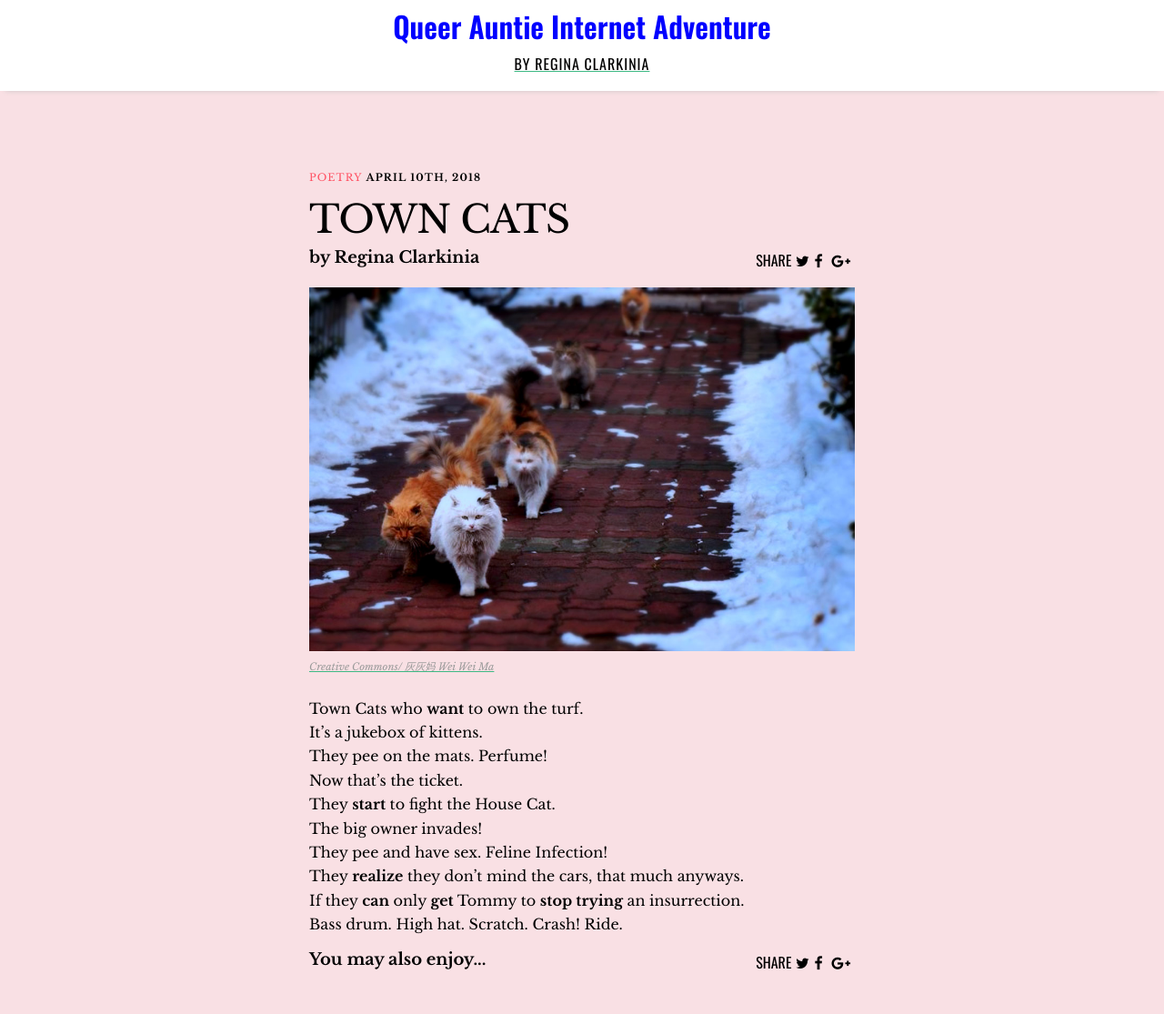
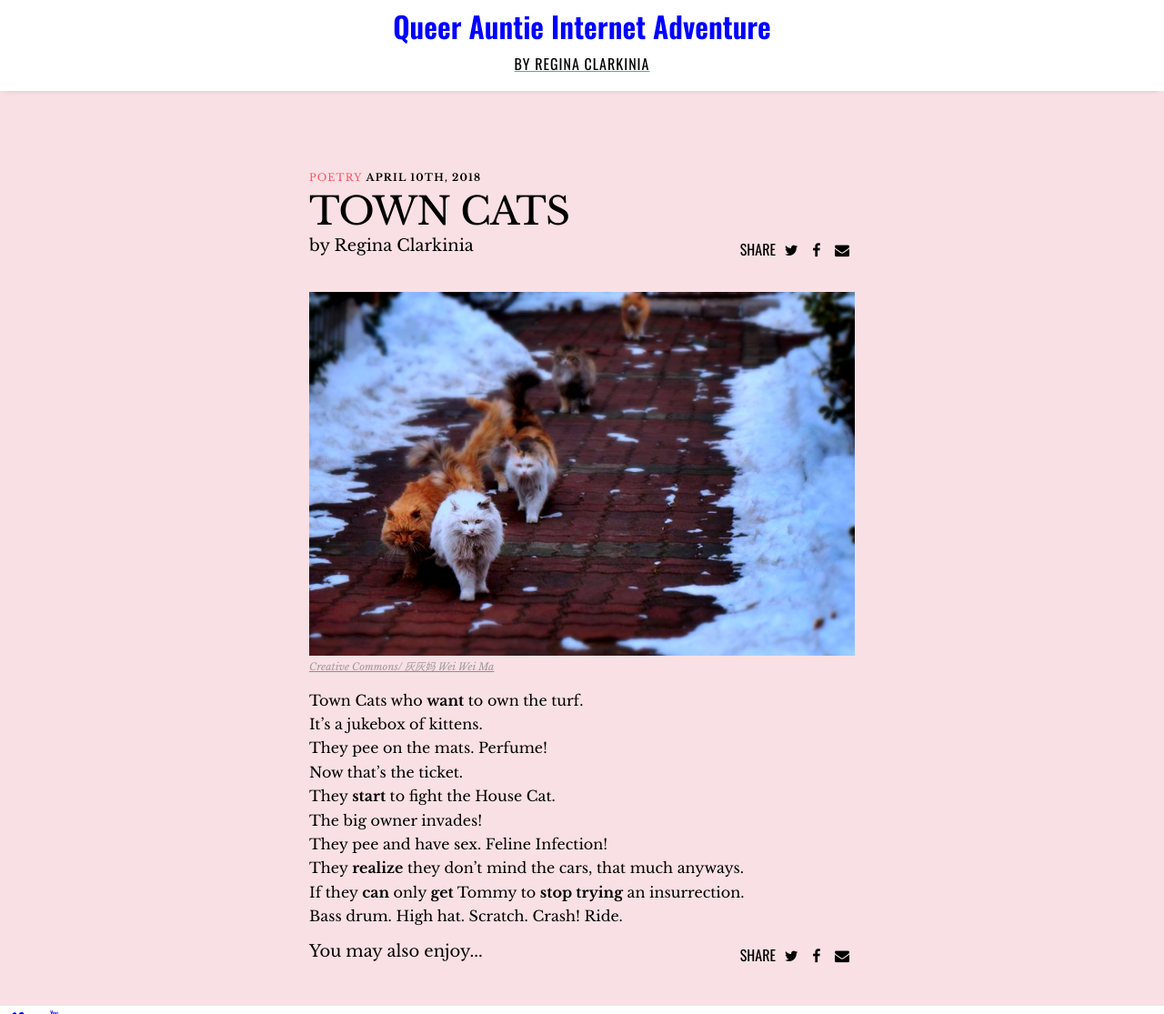
Before and after one commit to Clarkinia/queer-auntie-adventure, a Jekyll site: the page built from _posts/2018-04-10-Town-Cats.md, in a window 1280 px wide and 1115 px high. Shown: the whole window at 91% size. Built offline with Jekyll 4.4.1, drawn with Linux system fonts in a browser that asks for light colours; nearby versions of some CDN libraries; a style sheet for code colours, icons or effects is not loaded.

Commit message:
social share

```diff
--- a/_layouts/post.html
+++ b/_layouts/post.html
@@ -33,7 +33,7 @@
   </h1>
   </div>
 
-  <div class="post-share">
+  <div class="upper-post-share">
     <div class="sharing-icons">
       SHARE
       <!--
@@ -43,9 +43,8 @@
       //some stuff
       -->
       <a href="https://twitter.com/intent/tweet?text={{ page.title }}&amp;url={{ "https://www.queerauntie.com" }}{{ page.url }}&amp;via={{ site.data.authors.primary.twitter }}"target="_blank"><i class="fa fa-twitter" aria-hidden="true"></i></a>
-      <a href="https://www.facebook.com/sharer/sharer.php?u={{ site.github.url }}{{ page.url }}&amp;title={{ page.title }}" target="_blank"><i class="fa fa-facebook" aria-hidden="true"></i></a>
-      <a href="https://plus.google.com/share?url={{ site.github.url }}{{ page.url }}" target="_blank"><i class="fa fa-google-plus" aria-hidden="true"></i></a>
-
+      <a href="https://www.facebook.com/sharer/sharer.php?u={{ "https://www.queerauntie.com" }}{{ page.url }}&amp;title={{ page.title }} target="_blank"><i class="fa fa-facebook" aria-hidden="true"></i></a>
+      <a href="mailto:?&amp;subject={{ page.title }}&amp;body=Check%20out%20this%20post%20I%20just%20read%0D%0A{{ "https://www.queerauntie.com" }}{{ page.url }}&amp; target="_top"> <i class="fa fa-envelope" aria-hidden="true"></i> </a>
     </div>
   </div>
 
@@ -77,13 +76,13 @@
     {{ content }}
   </article>
 
-  <div class="post-share">
+  <div class="lower-post-share">
     <!--<div class="post-date">Feel free to share!</div>-->
     <div class="sharing-icons">
       SHARE
-      <a href="https://twitter.com/intent/tweet?text={{ page.title }}&amp;url={{ site.github.url }}{{ page.url }}&amp;via={{ site.data.authors.primary.twitter }}" target="_blank"><i class="fa fa-twitter" aria-hidden="true"></i></a>
-      <a href="https://www.facebook.com/sharer/sharer.php?u={{ site.github.url }}{{ page.url }}&amp;title={{ page.title }}" target="_blank"><i class="fa fa-facebook" aria-hidden="true"></i></a>
-      <a href="https://plus.google.com/share?url={{ site.github.url }}{{ page.url }}" target="_blank"><i class="fa fa-google-plus" aria-hidden="true"></i></a>
+      <a href="https://twitter.com/intent/tweet?text={{ page.title }}&amp;url={{ "https://www.queerauntie.com" }}{{ page.url }}&amp;via={{ site.data.authors.primary.twitter }}"target="_blank"><i class="fa fa-twitter" aria-hidden="true"></i></a>
+      <a href="https://www.facebook.com/sharer/sharer.php?u={{ "https://www.queerauntie.com" }}{{ page.url }}&amp;title={{ page.title }} target="_blank"><i class="fa fa-facebook" aria-hidden="true"></i></a>
+      <a href="mailto:?&amp;subject={{ page.title }}&amp;body=Check%20out%20this%20post%20I%20just%20read%0D%0A{{ "https://www.queerauntie.com" }}{{ page.url }}&amp; target="_top"> <i class="fa fa-envelope" aria-hidden="true"></i> </a>
     </div>
   </div>
 
--- a/assets/css/_sass/_base.scss
+++ b/assets/css/_sass/_base.scss
@@ -35,9 +35,10 @@
 }
 h2 {
   font-style: normal;
-  font-weight: 700;
+  font-weight: 400;
   font-size: 18px;
   line-height: 18px;
+  letter-spacing: 0px;
 }
 h3{
   font-size: .7em;
@@ -55,8 +56,6 @@
   line-height: 1.65;
   font-family: $body-font-family;
 }
-
-
 
 /*
   Links
--- a/assets/css/_sass/_post.scss
+++ b/assets/css/_sass/_post.scss
@@ -14,23 +14,31 @@
 .post-info {
   display: block;
   margin-top: 3em;
-  margin-bottom: 1rem;
+  margin-bottom: .5rem;
 }
 .post-date {
   padding: 0;
   margin: 0;
 }
 .post-title {
-  padding: 2px 0 12px 0;
+  padding: 1px 0 8px 0;
+}
+.upper-post-share {
+  padding-bottom: 2rem;
+  float: right;
+}
+.post-author h2{
+  padding: 0px 0 0 0;
 }
 .featured-image img {
   align: middle;
-  margin: 5px auto 5px;
+  margin: 0px 0 0 0px;
   display: block;
   max-width: 600px;
 }
 .featured-image {
-  margin-bottom: 25px;
+  margin-bottom: 0 0 25px 0;
+  padding: 0px 0 0px 0;
 }
 @media (max-width: $container-width) {
   .page-content {
@@ -64,7 +72,7 @@
     max-width: 95vw;
   }
 }
-.post-share {
+.lower-post-share {
   padding-bottom: 1rem;
   float: right;
 }
--- a/assets/css/_sass/_social-icons.scss
+++ b/assets/css/_sass/_social-icons.scss
@@ -1,4 +1,4 @@
-$icon-transition-time: .6s;
+$icon-transition-time: .4s;
 $envelope-color: #f39c12;
 $twitter-color: #00aced;
 $instagram-color: #375989;
@@ -26,13 +26,18 @@
 }
 
 .fa-envelope {
-  padding: 1px;
+  padding: 6px;
   @include social-media-icon($envelope-color, $icon-transition-time);
 }
 
 .fa-twitter {
-  padding: 1px;
+  padding: 6px;
   @include social-media-icon($twitter-color, $icon-transition-time);
+}
+
+.fa-facebook {
+  padding: 6px;
+  @include social-media-icon($facebook-color, $icon-transition-time);
 }
 
 .fa-instagram {
@@ -48,11 +53,6 @@
 .fa-linkedin {
   padding: 5px;
   @include social-media-icon($linkedin-color, $icon-transition-time);
-}
-
-.fa-facebook {
-  padding: 1px;
-  @include social-media-icon($facebook-color, $icon-transition-time);
 }
 
 .fa-google-plus {
```
Also changed, not shown: 9 other files.
